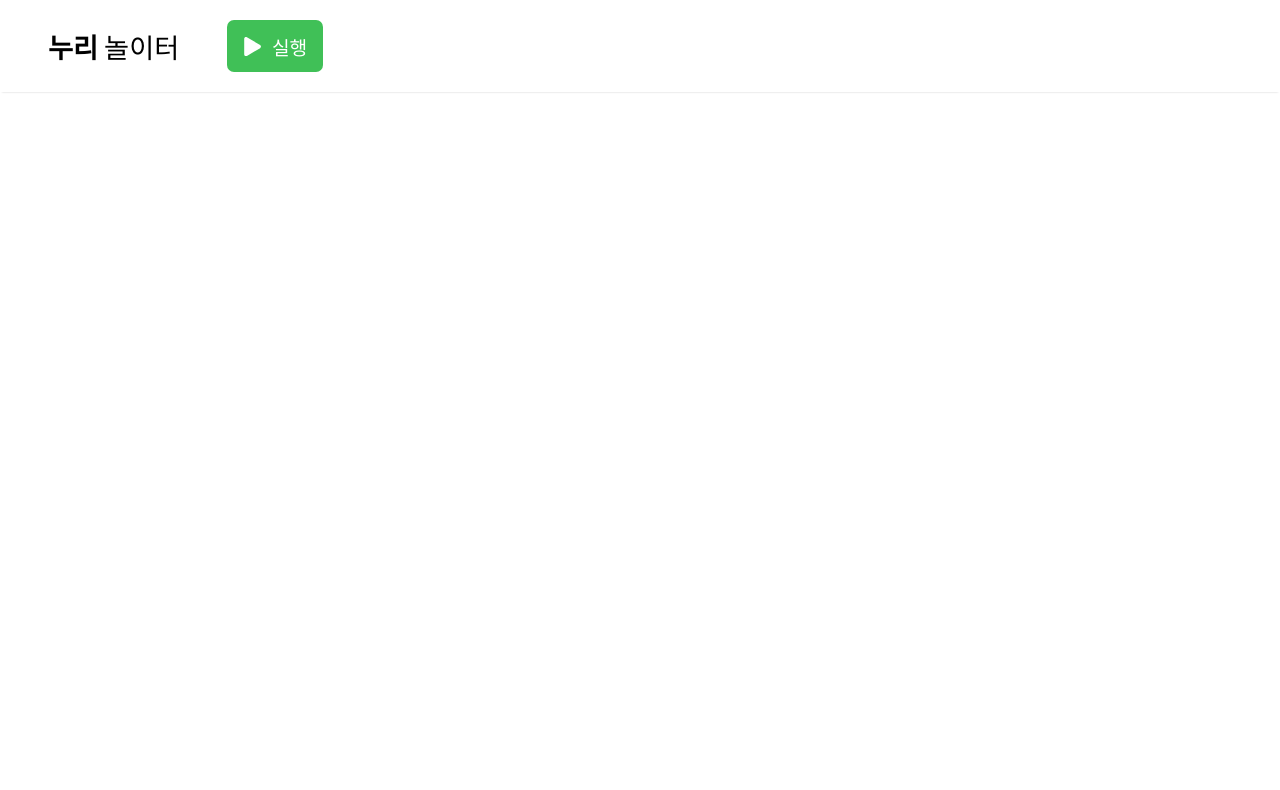
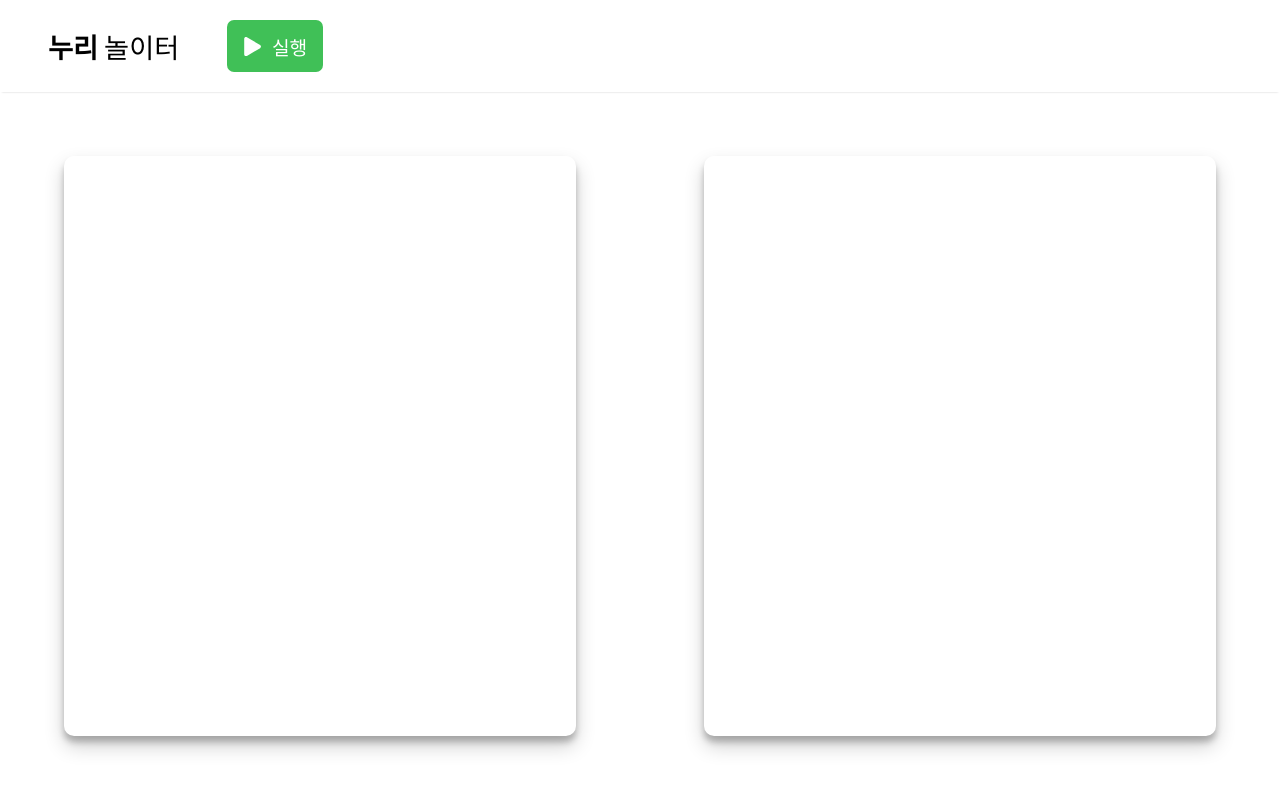
Before and after one commit to suhdonghwi/nuri-playground, a React (Create React App) app: page / in a window 1280 px wide. Shown: the top 790 px of the page. Built offline with nearby package versions, Linux system fonts and the light colour scheme.

Commit message:
feat: add floating box

```diff
--- a/src/components/CodeEditor.tsx
+++ b/src/components/CodeEditor.tsx
@@ -17,7 +17,7 @@ const CodeEditor = () => {
       onValueChange={setCode}
       highlight={(code) => highlight(code, languages.js)}
       style={{height: "100%"}}
-      padding={10}
+      padding={20}
     />
   );
 };
--- a/src/components/Main.tsx
+++ b/src/components/Main.tsx
@@ -13,13 +13,26 @@ const Container = styled.div`
 
 const MainContainer = styled.main`
   flex: 1;
+  display: flex;
+`;
+
+const FloatingBox = styled.section`
+  flex: 1;
+  margin: 4rem;
+  box-shadow: 0 10px 20px rgba(0,0,0,0.19), 0 6px 6px rgba(0,0,0,0.23);
+  border-radius: 10px;
 `;
 
 const Main = () => (
   <Container>
     <Bar />
     <MainContainer>
-      <CodeEditor />
+      <FloatingBox>
+        <CodeEditor />
+      </FloatingBox>
+      <FloatingBox>
+        <CodeEditor />
+      </FloatingBox>
     </MainContainer>
   </Container>
 );
--- a/src/index.css
+++ b/src/index.css
@@ -9,5 +9,6 @@ body {
   font-family: 'Noto Sans KR', sans-serif;
 }
 
-code {
+textarea {
+  outline: none;
 }
```
